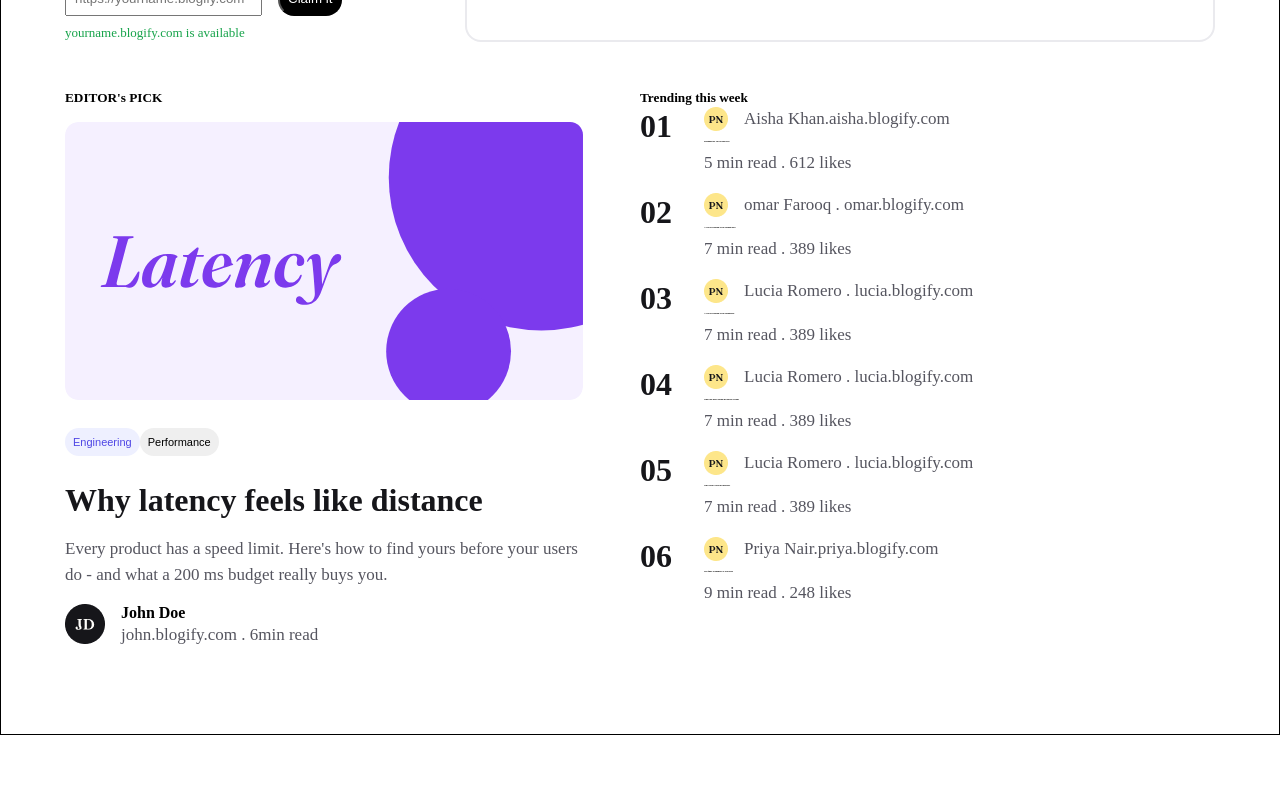
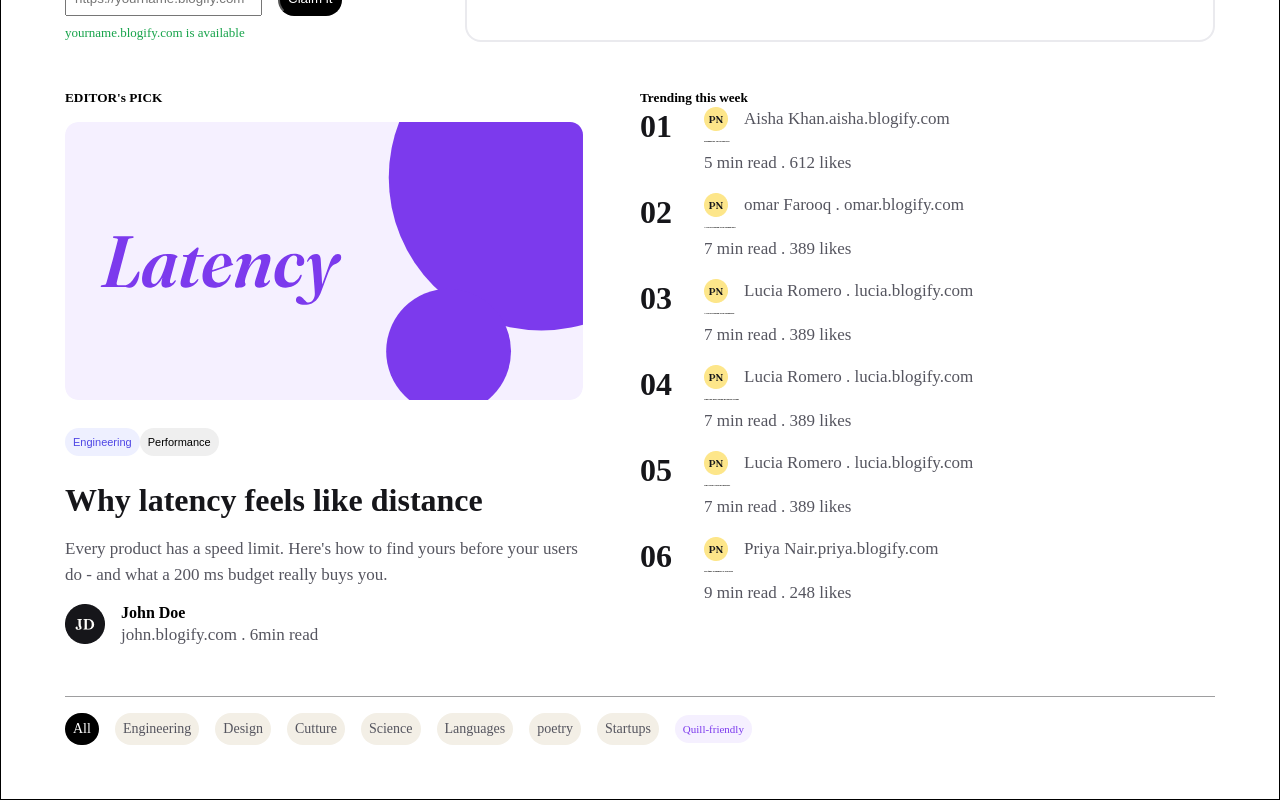
Before and after one commit to sahiba2503/currentProject, a React (Vite) app in the folder vite-project/: page / in a window 1280 px wide. Shown: the part 439-1239 px from the top of the page. Before the commit the page ends 1174 px from the top, so only its background shows below. Built offline with nearby package versions, Linux system fonts and the light colour scheme.

Commit message:
add list inside home page

```diff
--- a/vite-project/src/component/Home.jsx
+++ b/vite-project/src/component/Home.jsx
@@ -52,6 +52,19 @@ function Home() {
           </div>
         </div>
         <Latency />
+        <div className="latestList">
+          <ul>
+            <li className="first-list">All</li>
+            <li>Engineering</li>
+            <li>Design</li>
+            <li>Cutture</li>
+            <li>Science</li>
+            <li>Languages</li>
+            <li>poetry</li>
+            <li>Startups</li>
+            <li className="last-list">Quill-friendly</li>
+          </ul>
+        </div>
            </div>
         </div>
 
--- a/vite-project/src/component/auth.css
+++ b/vite-project/src/component/auth.css
@@ -489,3 +489,32 @@ color:#7C3AED;
     width: 24px;
     height: 24px;
    }
+   .latestList{
+    border-top: 1px solid #9e9ea0;
+    padding: 1rem 0;
+   }
+   .latestList ul{
+    width: 100%;
+    display: flex;
+    flex-direction: row;
+    justify-content: left;
+    gap:1rem;
+    align-items: center;
+    list-style: none;
+   }
+   .latestList ul li{
+    color:#55555F;
+    padding: 0.5rem;
+    background-color: #F3EFE6;
+    border-radius: 1rem;
+    font-size: 14px;
+   }
+   .latestList  .first-list{
+    background: black;
+    color:white;
+   }
+   .latestList  .last-list{
+    background-color: #F5F0FF;
+    font-size: 11px;
+    color:#7C3AED;
+   }
```
